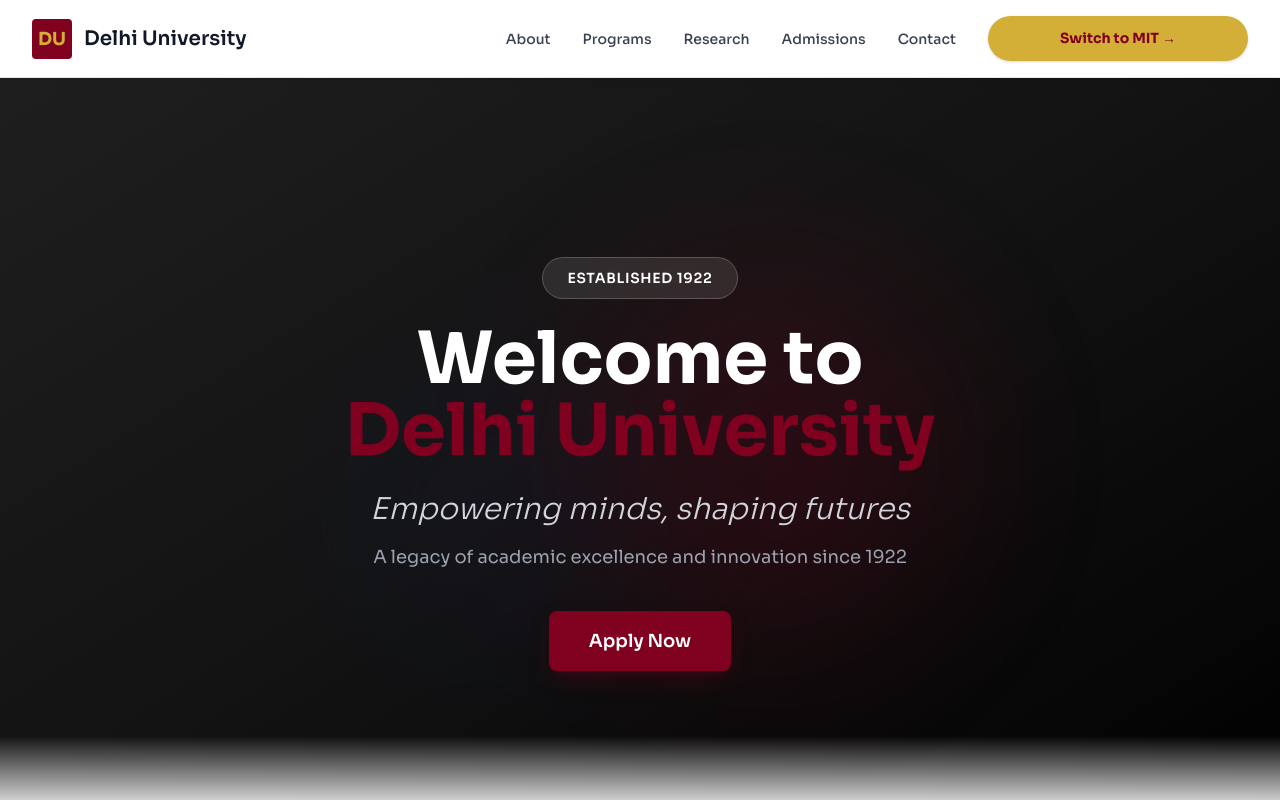
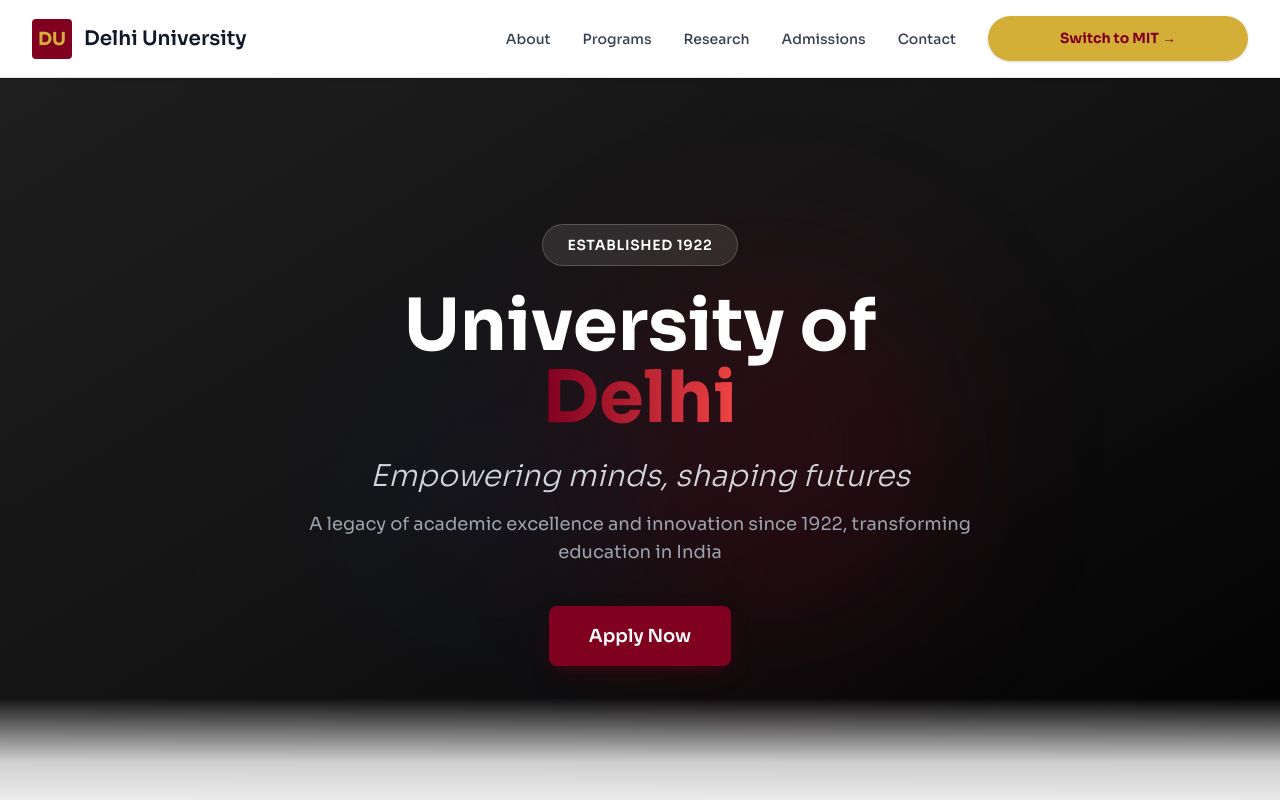
Before and after one commit to Ankita1800/university-landing-pages, a plain HTML site: page delhi-university-landing/index.html in a window 1280 px wide. Shown: the top 800 px of the page. Drawn offline with nearby package versions, Linux system fonts and the light colour scheme.

Commit message:
Update DU hero to match MIT layout - gradient text, better spacing

```diff
--- a/delhi-university-landing/index.html
+++ b/delhi-university-landing/index.html
@@ -204,21 +204,21 @@
     </header>
 
     <main class="mt-16">
-        <section class="hero-section text-white text-center hero-vertical-spacing px-8 relative overflow-hidden min-h-screen flex items-center">
+        <section class="hero-section text-white text-center py-40 px-8 relative overflow-hidden">
             <div class="absolute inset-0">
                 <div class="absolute top-0 left-0 w-full h-full bg-grid-pattern opacity-5"></div>
                 <div class="hero-decorative-blur hero-decorative-blur-gold"></div>
                 <div class="hero-decorative-blur hero-decorative-blur-navy"></div>
             </div>
-            <div class="hero-content max-w-5xl mx-auto w-full">
+            <div class="hero-content max-w-5xl mx-auto">
                 <div class="inline-block mb-6 px-6 py-2 bg-white/10 backdrop-blur-sm rounded-full border border-white/20">
                     <span class="text-white font-semibold text-sm tracking-wider">ESTABLISHED 1922</span>
                 </div>
-                <h1 class="text-6xl md:text-7xl font-bold mb-6 leading-tight">Welcome to <br/><span class="text-du-burgundy">Delhi University</span></h1>
+                <h1 class="text-6xl md:text-7xl font-bold mb-6 leading-tight">University of<br/><span class="text-transparent bg-clip-text bg-gradient-to-r from-du-burgundy to-red-500">Delhi</span></h1>
                 <p class="text-2xl md:text-3xl mb-4 font-light italic text-gray-300">Empowering minds, shaping futures</p>
-                <p class="text-lg text-gray-400 mb-10 max-w-2xl mx-auto">A legacy of academic excellence and innovation since 1922</p>
+                <p class="text-lg text-gray-400 mb-10 max-w-2xl mx-auto">A legacy of academic excellence and innovation since 1922, transforming education in India</p>
                 <div class="flex justify-center">
-                    <button id="applyNowBtn" class="apply-btn bg-du-burgundy text-white px-10 py-4 rounded-lg text-lg font-semibold hover:bg-red-900 hover:scale-105 transition-all duration-300">Apply Now</button>
+                    <button id="applyNowBtn" class="apply-btn bg-du-burgundy text-white px-10 py-4 rounded-lg text-lg font-semibold hover:bg-red-900 hover:scale-105 hover:shadow-2xl transition-all duration-300">Apply Now</button>
                 </div>
             </div>
             <div class="hero-white-fade"></div>
```
